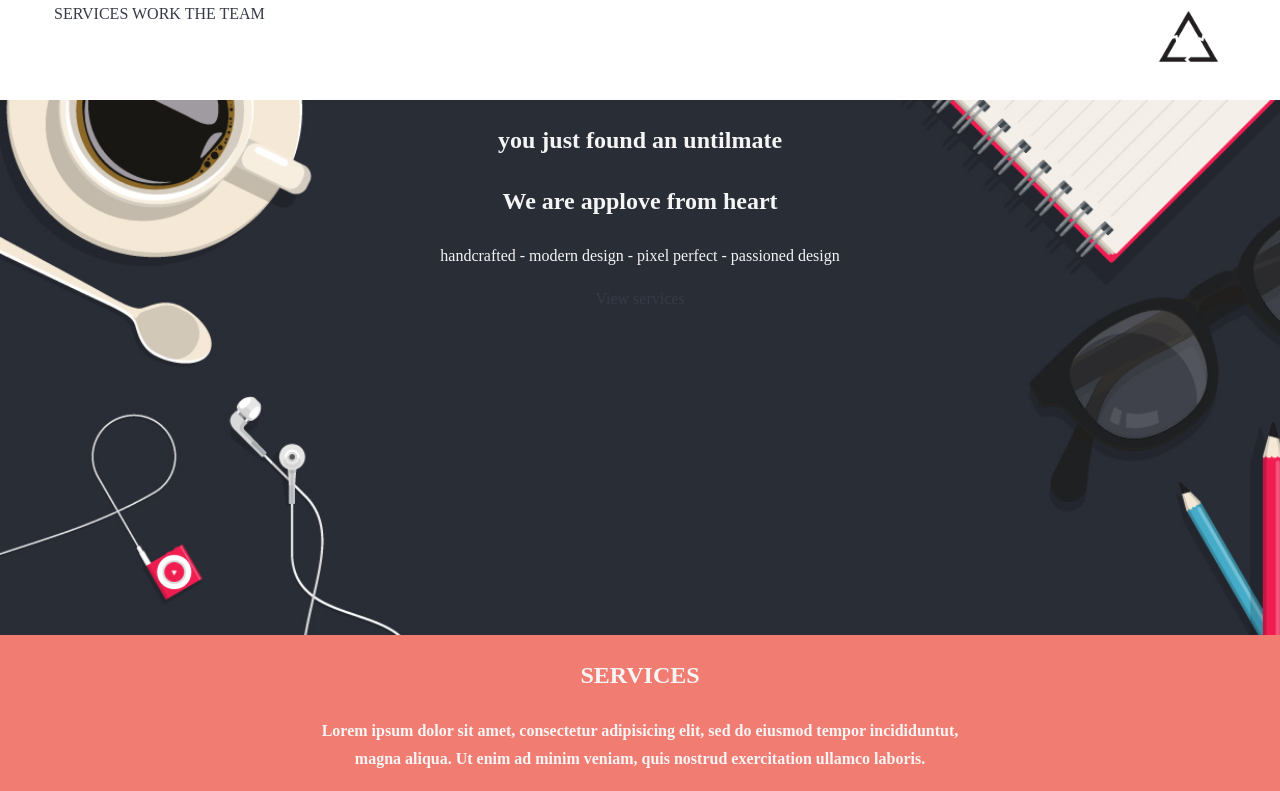
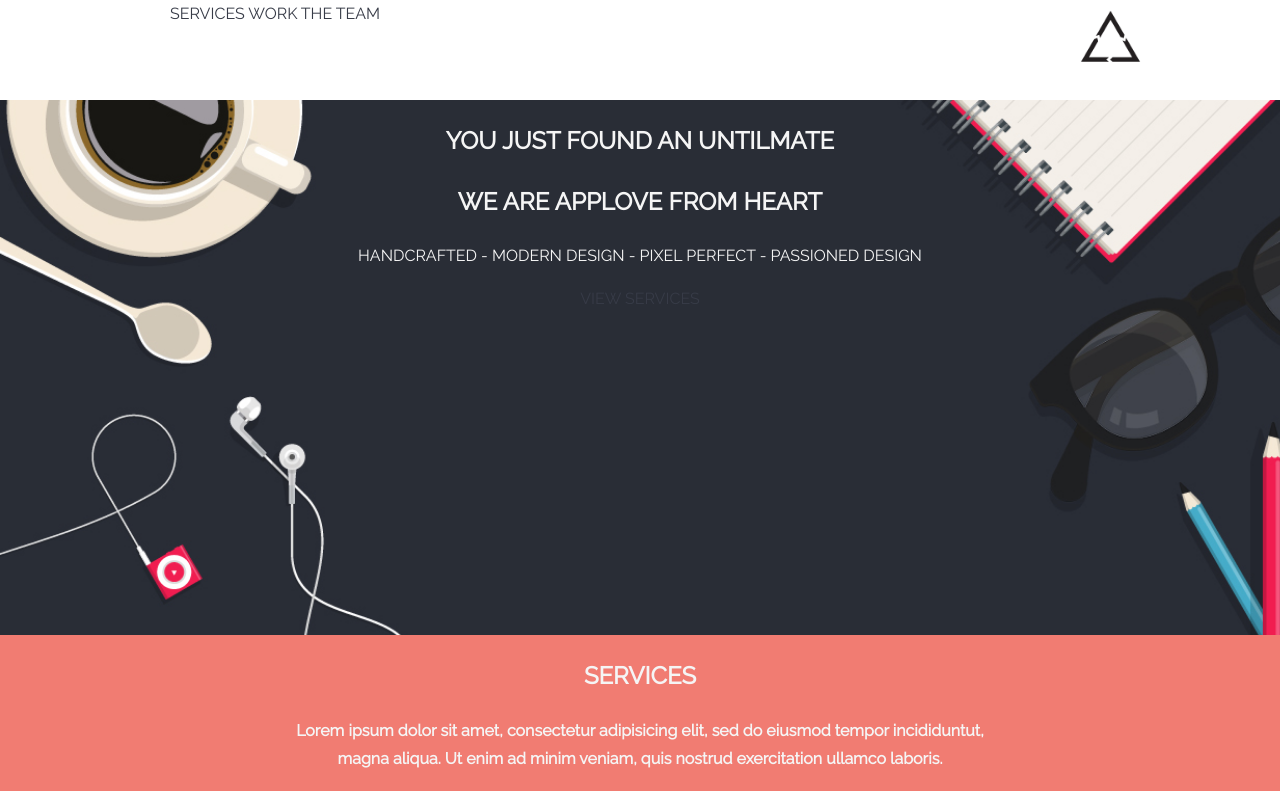
Before and after one commit to CruzMayra/sprint2-ejercicios-de-html-y-css, a plain HTML site: page views/applove.html in a window 1280 px wide. Shown: the top 791 px of the page. Drawn offline with Linux system fonts and the light colour scheme.

Commit message:
Creando menu fixed de Applove

```diff
--- a/css/main.css
+++ b/css/main.css
@@ -71,6 +71,7 @@ body {
   margin: 0 auto;
   font-size: 16px;
   line-height: 1.71429;
+  font-family: 'Raleway', sans-serif;
 }
 
 div > img {
@@ -127,11 +128,21 @@ a:hover {
 
 /*ESCRIBE TU CÓDIGO DESDE AQUÍ*/
 
-header{
+header {
   background-color: white;
   width: 100%;
   height: 100px;
   position: relative;
+}
+
+#menu{
+  position: fixed;
+  background: white;
+  width: 100%;
+  margin-right: auto;
+  margin-left: auto;
+  padding-left: 170px;
+  padding-right: 132px;
 }
 
 .logo-menu {
--- a/views/applove.html
+++ b/views/applove.html
@@ -4,12 +4,13 @@
     <meta charset="UTF-8">
     <meta name="viewport" content="width=device-width, initial-scale=1.0">
     <meta http-equiv="X-UA-Compatible" content="ie=edge">
+    <link href="https://fonts.googleapis.com/css?family=Raleway" rel="stylesheet">
     <link rel="stylesheet" href="../css/main.css">
     <title>AppLove</title>
   </head>
   <body>
     <header>
-      <div class="container">
+      <div class="container" id="menu">
         <a href="#" class="text-uppercase">Services</a>
         <a href="#" class="text-uppercase">Work</a>
         <a href="#" class="text-uppercase">The team</a>
@@ -18,10 +19,10 @@
     </header>
     <section class="m-0" id="first">
       <div class="container">
-        <h2 class="text-upperase">you just found an untilmate</h2>
-        <h1 class="text-upperase">We are applove from heart</h1>
-        <p class="text-upperase">handcrafted - modern design - pixel perfect - passioned design</p>
-        <a href="#"class="text-upperase">View services</a>
+        <h2 class="text-uppercase">you just found an untilmate</h2>
+        <h1 class="text-uppercase">We are applove from heart</h1>
+        <p class="text-uppercase">handcrafted - modern design - pixel perfect - passioned design</p>
+        <a href="#"class="text-uppercase">View services</a>
       </div>
     </section>
     <section class="m-0" id="second">
@@ -32,6 +33,7 @@
           magna aliqua. Ut enim ad minim veniam, quis nostrud exercitation ullamco laboris.
         </h4>
         <div>
+          <img src="" alt="">
           <h5 class="text-uppercase">user interface design</h5>
           <h6>Wireframing</h6>
           <h6>Prototyping</h6>
```
Also changed, not shown: views/nuestras-coders.html (+1 -1 lines).
